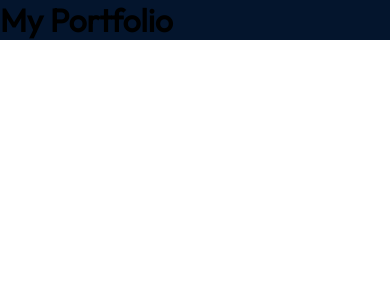
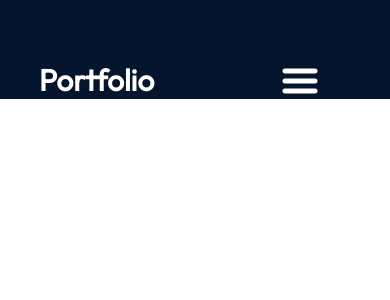
Before and after one commit to vinoth1211/My-Portfolio, a React (Vite) app: page / in a window 390 px wide. Shown: the top 300 px of the page. Built offline with nearby package versions, Linux system fonts and the light colour scheme.

Commit message:
Added Navbar for the website

```diff
--- a/src/App.jsx
+++ b/src/App.jsx
@@ -1,9 +1,10 @@
 import styles from "./App.module.css";
+import { Navbar } from "./components/Navbar/Navbar";
 
 function App() {
   return (
     <div className={styles.App}>
-      <h1>My Portfolio</h1>
+      <Navbar />
     </div>
   );
 }
--- /dev/null
+++ b/src/components/Navbar/Navbar.jsx
@@ -0,0 +1,45 @@
+import React, { useState } from "react";
+
+import styles from "./Navbar.module.css";
+import { getImageUrl } from "../../utils";
+
+export const Navbar = () => {
+  const [menuOpen, setMenuOpen] = useState(false);
+
+  return (
+    <nav className={styles.navbar}>
+      <a className={styles.title} href="/">
+        Portfolio
+      </a>
+      <div className={styles.menu}>
+        <img
+          className={styles.menuBtn}
+          src={
+            menuOpen
+              ? getImageUrl("nav/closeIcon.png")
+              : getImageUrl("nav/menuIcon.png")
+          }
+          alt="menu-button"
+          onClick={() => setMenuOpen(!menuOpen)}
+        />
+        <ul
+          className={`${styles.menuItems} ${menuOpen && styles.menuOpen}`}
+          onClick={() => setMenuOpen(false)}
+        >
+          <li>
+            <a href="#about">About</a>
+          </li>
+          <li>
+            <a href="#experience">Experience</a>
+          </li>
+          <li>
+            <a href="#projects">Projects</a>
+          </li>
+          <li>
+            <a href="#contact">Contact</a>
+          </li>
+        </ul>
+      </div>
+    </nav>
+  );
+};
--- /dev/null
+++ b/src/components/Navbar/Navbar.module.css
@@ -0,0 +1,81 @@
+@import "../../vars.css";
+
+.navbar {
+  position: relative;
+  display: flex;
+  align-items: center;
+  justify-content: space-between;
+  padding-top: 61px;
+  z-index: 2;
+  margin: 0 10%;
+}
+
+.title {
+  font-size: 30px;
+  font-weight: 600;
+  text-decoration: none;
+  color: var(--color-text);
+}
+
+.menuBtn {
+  display: none;
+}
+
+.menu {
+  display: flex;
+}
+
+.menuItems {
+  display: flex;
+  gap: 47px;
+  list-style: none;
+}
+
+.menuItems a {
+  font-size: 25px;
+  color: var(--color-text);
+  text-decoration: none;
+}
+
+@media screen and (max-width: 830px) {
+  .navbar {
+    flex-direction: column;
+    align-items: flex-start;
+  }
+
+  .menu {
+    position: absolute;
+    right: 0;
+    margin-right: 10%;
+    flex-direction: column;
+    align-items: flex-end;
+    gap: 11px;
+    z-index: 3;
+  }
+
+  .menuBtn {
+    display: block;
+    cursor: pointer;
+  }
+
+  .menuItems {
+    display: none;
+    flex-direction: column;
+    align-items: center;
+    gap: 13px;
+    border-radius: 10px;
+    background: rgb(25, 55, 109);
+    background: linear-gradient(
+      0deg,
+      rgba(25, 55, 109, 0.2) 0%,
+      rgba(25, 55, 109, 1) 100%
+    );
+    padding: 24px 33px;
+    box-shadow: 0 0 4px 0 rgba(0, 0, 0, 0.25);
+  }
+
+  .menuOpen {
+    display: flex;
+    z-index: 1;
+  }
+}
--- a/src/utils.js
+++ b/src/utils.js
@@ -1,3 +1,3 @@
 export const getImageUrl = (path) => {
-  return new URL(`assets/${path}`, import.meta.url).href;
+  return new URL(`/assets/${path}`, import.meta.url).href;
 };
```
